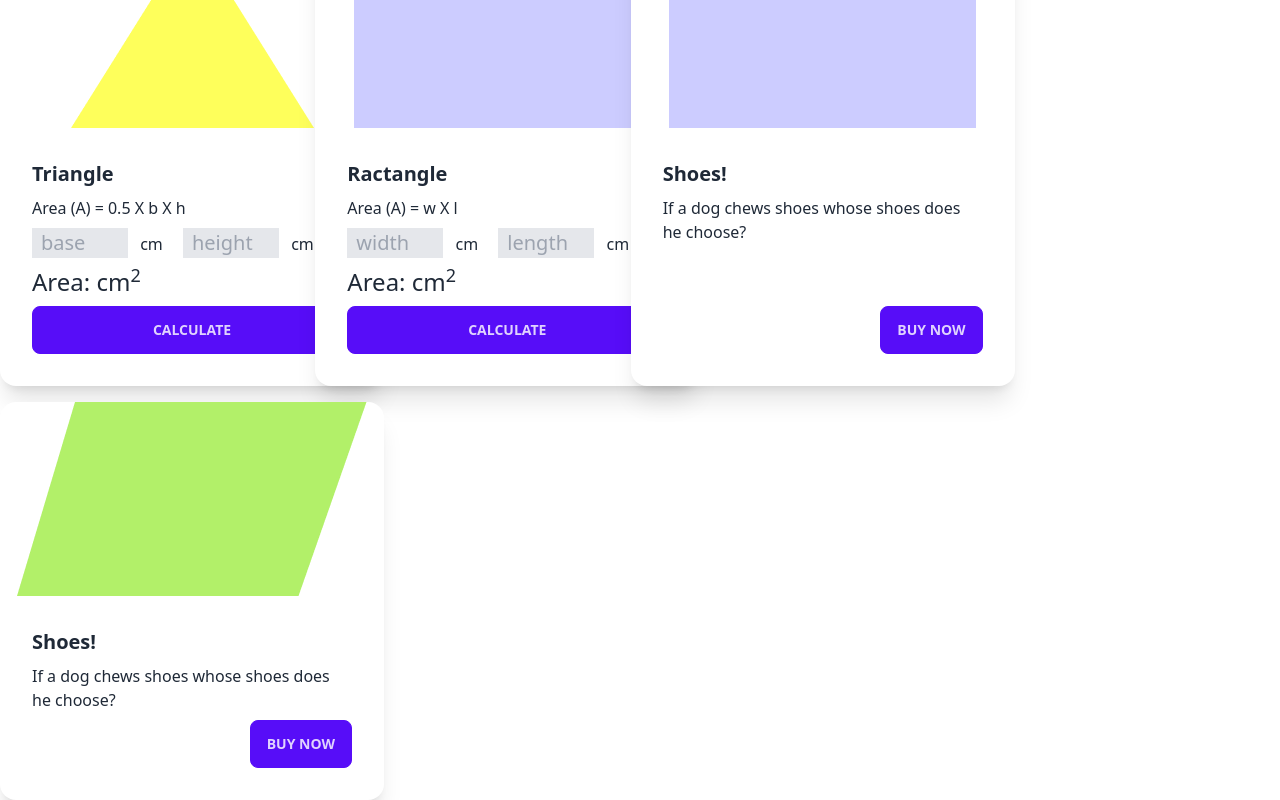
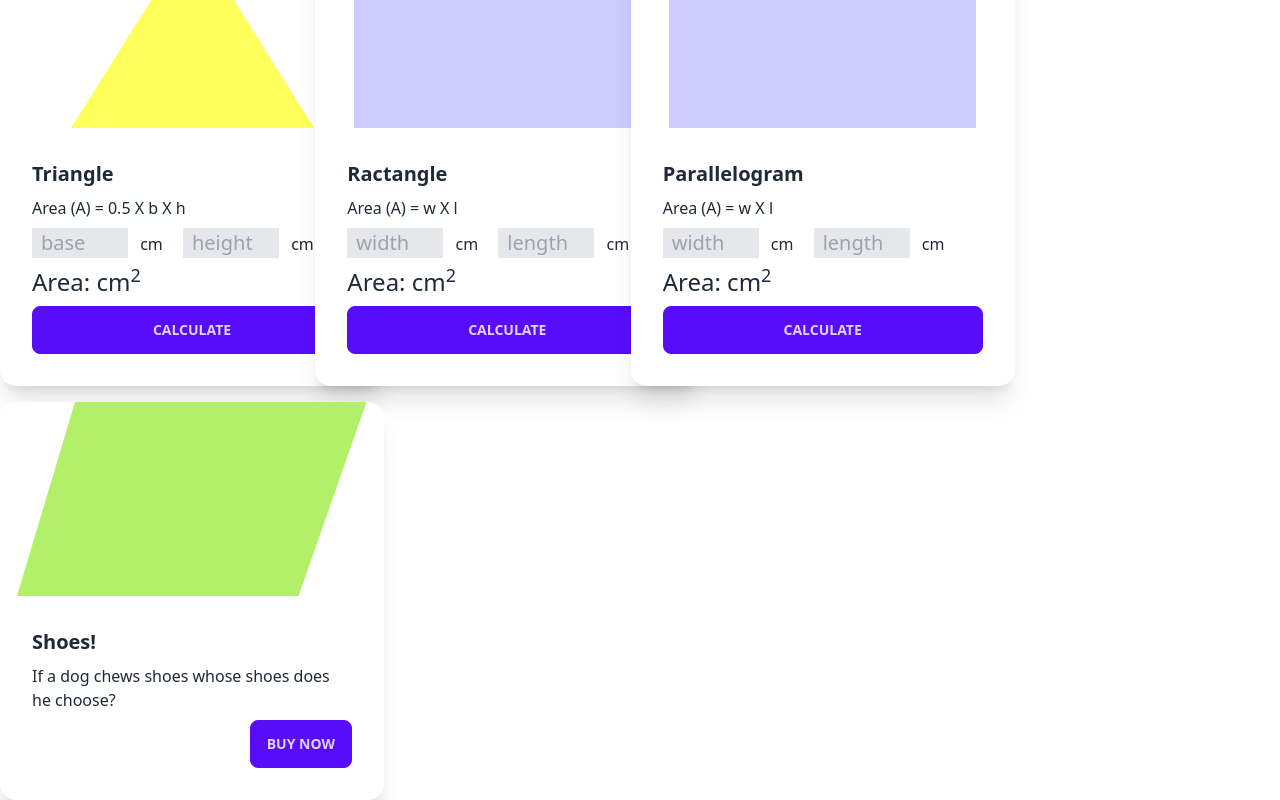
Before and after one commit to SalmanJunaed/Geometry_project, a plain HTML site: page index.html in a window 1280 px wide. Shown: the part 66-866 px from the top of the page. Drawn offline with nearby package versions, Linux system fonts and the light colour scheme.

Commit message:
start working with parallelogram

```diff
--- a/index.html
+++ b/index.html
@@ -58,16 +58,25 @@
                         </div>
                     </div>
                 </div>
-                <!-- Second Card -->
+                <!-- Parallelogram Card -->
                 <div class="card w-96 bg-base-100 shadow-xl">
                     <figure>
                         <img src="images/rectangle.png" alt="Shoes" />
                     </figure>
                     <div class="card-body">
-                        <h2 class="card-title">Shoes!</h2>
-                        <p>If a dog chews shoes whose shoes does he choose?</p>
-                        <div class="card-actions justify-end">
-                            <button class="btn btn-primary">Buy Now</button>
+                        <h2 class="card-title">Parallelogram</h2>
+                        <p>Area (A) = w X l</p>
+                        <p>
+                            <!-- Parallelogram width -->
+                            <input class="border bg-gray-200 text-xl w-24 px-2" placeholder="width" type="text" name="" id="parallelogram-width">
+                            <span class="ml-2">cm</span>
+                            <!-- Parallelogram Length -->
+                            <input class="ml-4 border bg-gray-200 text-xl w-24 px-2" placeholder="length" type="text" name="" id="parallelogram-length">
+                            <span class="ml-2">cm</span>
+                        </p>
+                        <p class="text-2xl">Area: <span id="parallelogram-area"></span> cm<sup>2</sup> </p>
+                        <div class="card-actions">
+                            <button onclick="calculateParallelogramArea()" class="btn btn-primary w-full">Calculate</button>
                         </div>
                     </div>
                 </div>
--- a/scripts/area-calculator.js
+++ b/scripts/area-calculator.js
@@ -24,7 +24,7 @@ function calculateTriangleArea(){
     const areaSpan = document.getElementById('triangle-area');
     areaSpan.innerText = area;
 }
-
+/*
 // Ractangle
 //button onclick Function
 function calculateRactangleArea(){
@@ -51,3 +51,9 @@ function calculateRactangleArea(){
     const areaSpan = document.getElementById('ractangle-area');
     areaSpan.innerText = area;
 }
+*/
+
+// reusable function --> reduce duplicate code
+function calculateParallelogramArea(){
+    console.log('pa la la la a')
+}
```
